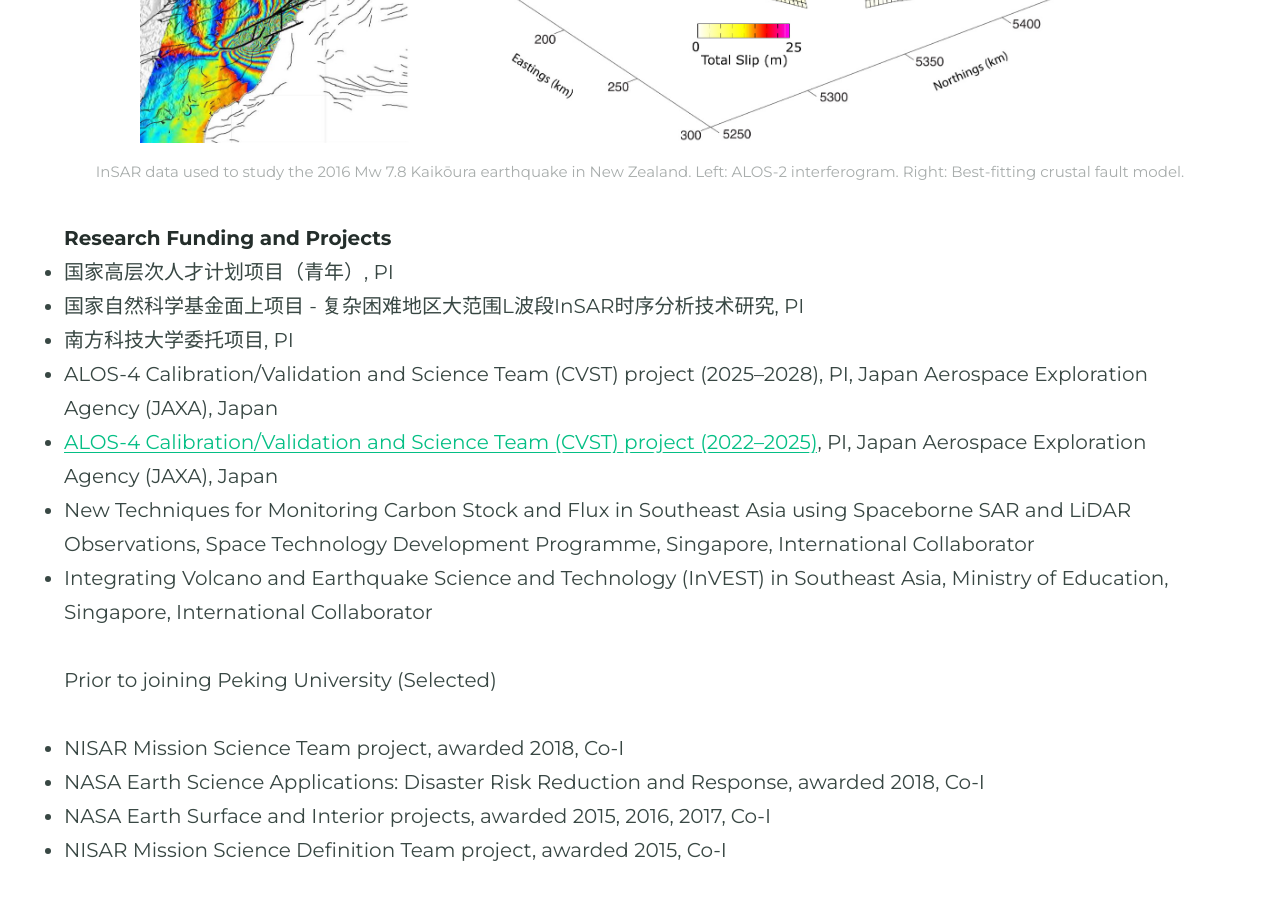
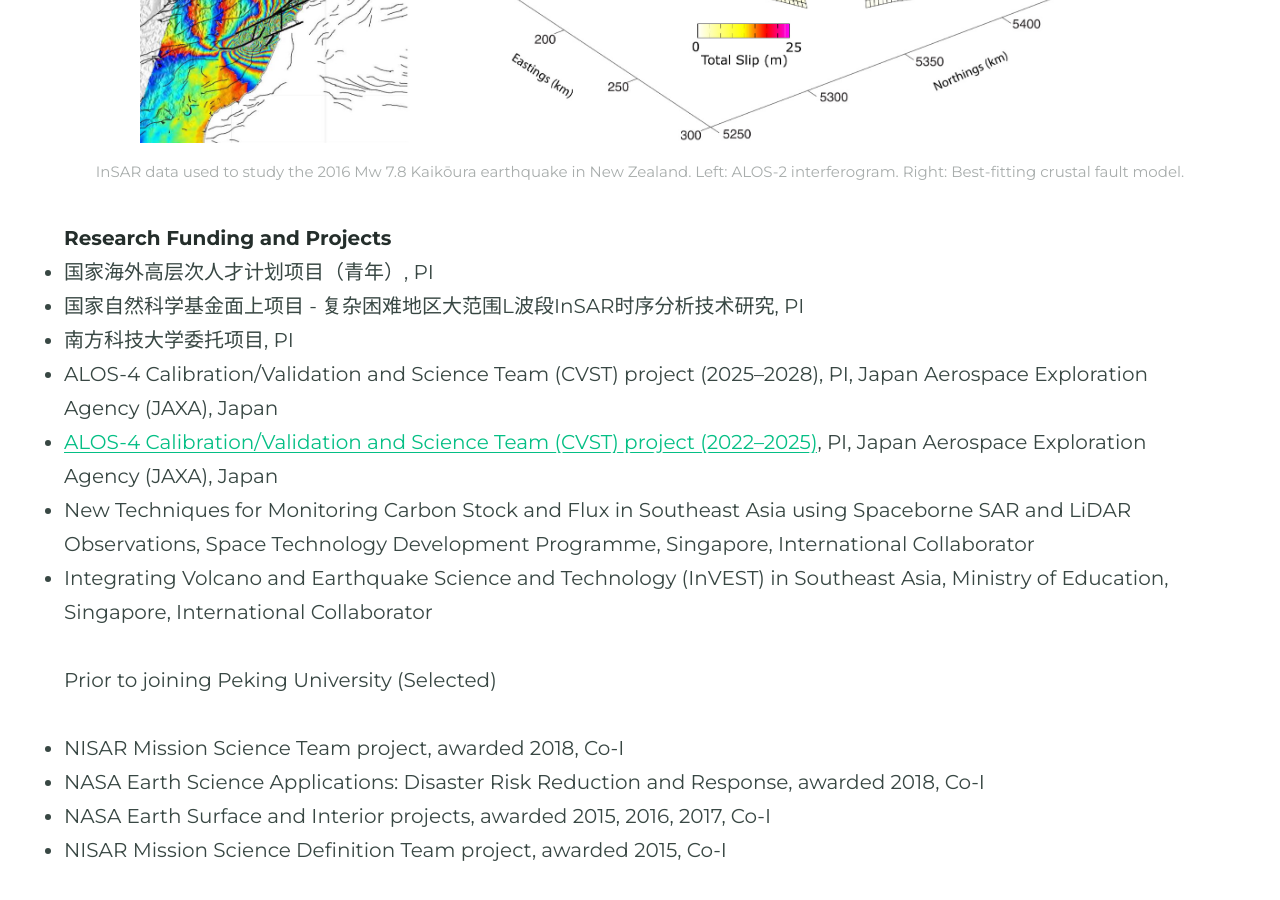
Before and after one commit to CunrenLiang/cunrenliang.github.io, a Jekyll site: the page built from research.md, in a window 1280 px wide and 900 px high, scrolled down 5302 px. Built offline with Jekyll 4.4.1, drawn with Linux system fonts in a browser that asks for light colours; some web fonts are replaced.

Commit message:
Add files via upload

```diff
--- a/research.md
+++ b/research.md
@@ -50,7 +50,7 @@ The unique capabilities of SAR and InSAR make them widely used in science and en
 
 
 ###### Research Funding and Projects
-* 国家高层次人才计划项目（青年）, PI
+* 国家海外高层次人才计划项目（青年）, PI
 * 国家自然科学基金面上项目 - 复杂困难地区大范围L波段InSAR时序分析技术研究, PI
 * 南方科技大学委托项目, PI
 * ALOS-4 Calibration/Validation and Science Team (CVST) project (2025–2028), PI, Japan Aerospace Exploration Agency (JAXA), Japan
```
